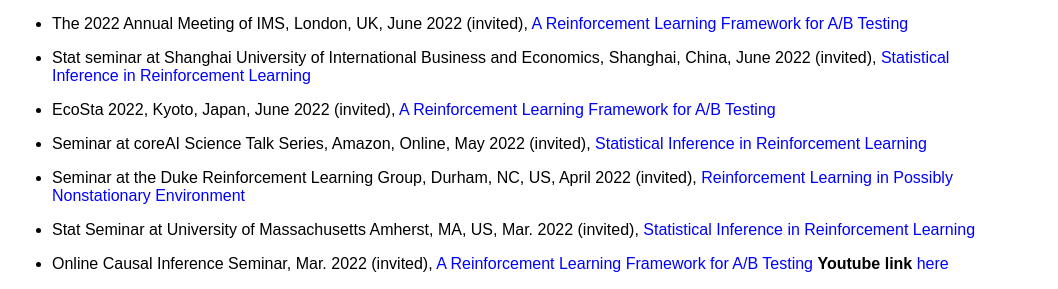
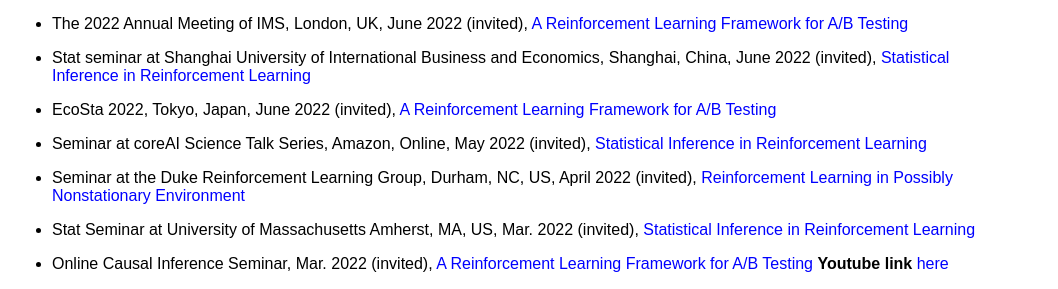
Before and after one commit to callmespring/callmespring.github.io, a Jekyll site: the page built from talk.md, in a window 1280 px wide. Shown: the part 402-691 px from the top of the page, without its empty margins (108-1166 px from the left). Built offline with Jekyll 4.4.1, drawn with Linux system fonts in a browser that asks for light colours.

Commit message:
Update talk.md

```diff
--- a/talk.md
+++ b/talk.md
@@ -21,7 +21,7 @@ title: Talk
 
 * Stat seminar at Shanghai University of International Business and Economics, Shanghai, China, June 2022 (invited), [Statistical Inference in Reinforcement Learning](./slides/StatRL.pdf)
 
-* EcoSta 2022, Kyoto, Japan, June 2022 (invited), [A Reinforcement Learning Framework for A/B Testing](./slides/CausalRL_short.pdf)
+* EcoSta 2022, Tokyo, Japan, June 2022 (invited), [A Reinforcement Learning Framework for A/B Testing](./slides/CausalRL_short.pdf)
 
 * Seminar at coreAI Science Talk Series, Amazon, Online, May 2022 (invited), [Statistical Inference in Reinforcement Learning](./slides/StatRL.pdf)
 
```
